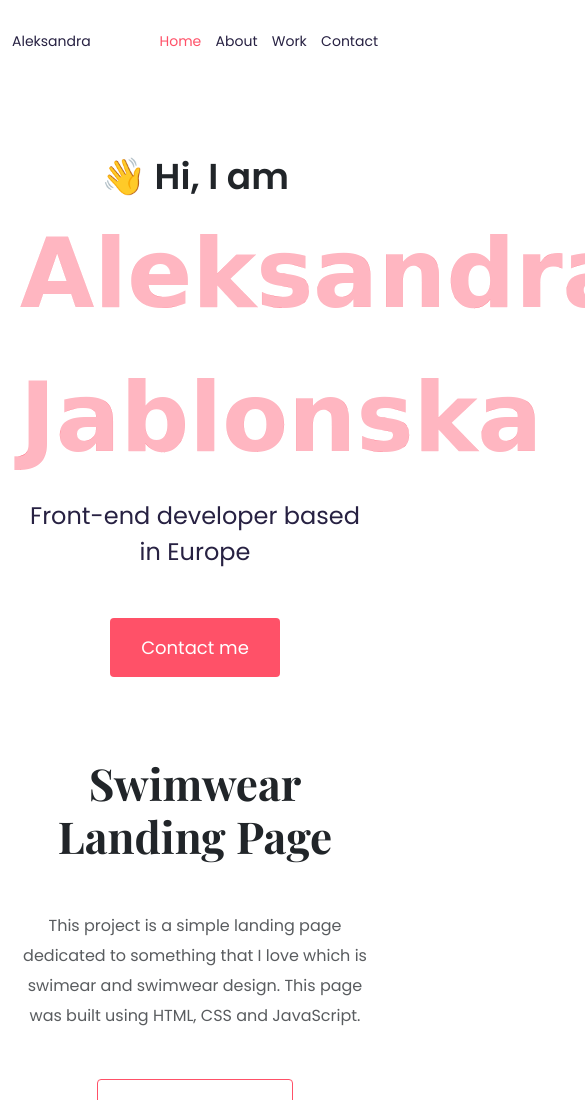
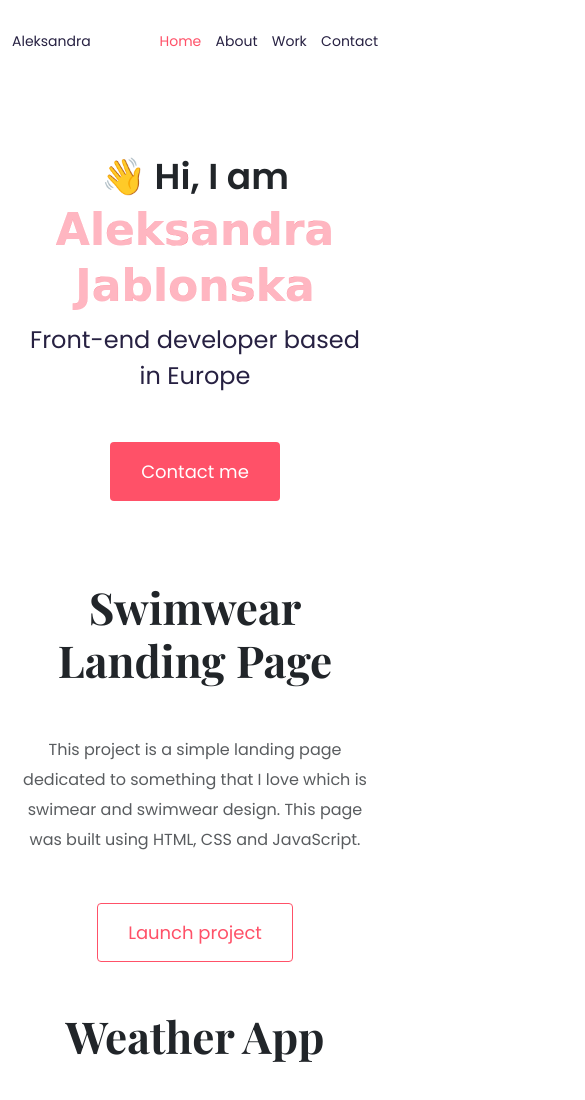
Before and after one commit to aleksandra-gab/portfolio, a plain HTML site: page index.html in a window 390 px wide. Shown: the top 1100 px of the page, 585 px wide, since content can reach past the window. Drawn offline with nearby package versions, Linux system fonts and the light colour scheme; a web font is replaced by a local one.

Commit message:
Improved the responsiveness of the page

```diff
--- a/styles/portfolio.css
+++ b/styles/portfolio.css
@@ -197,7 +197,8 @@ footer .social-links a:hover {
 }
 
 @media (max-width: 900px) {
-  h1 {
+  h1,
+  .name {
     font-size: 44px;
     margin-top: 10px;
     line-height: 56px;
```
Also changed, not shown: about.html (+1 -1 lines).
